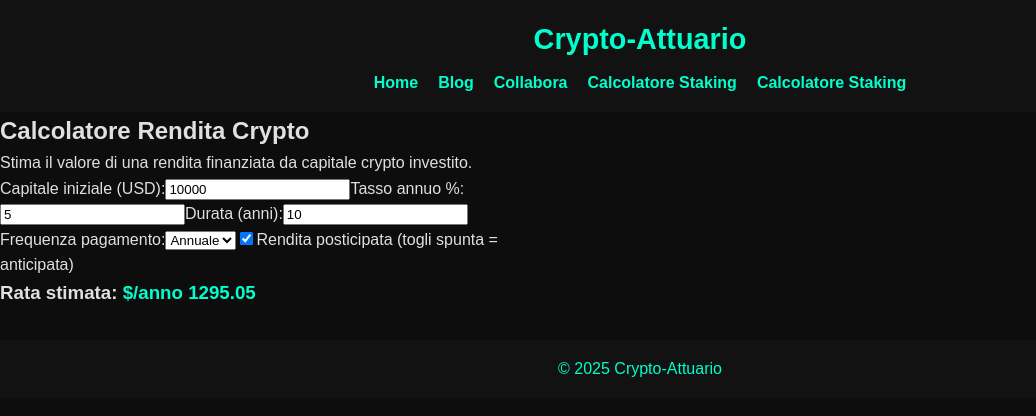
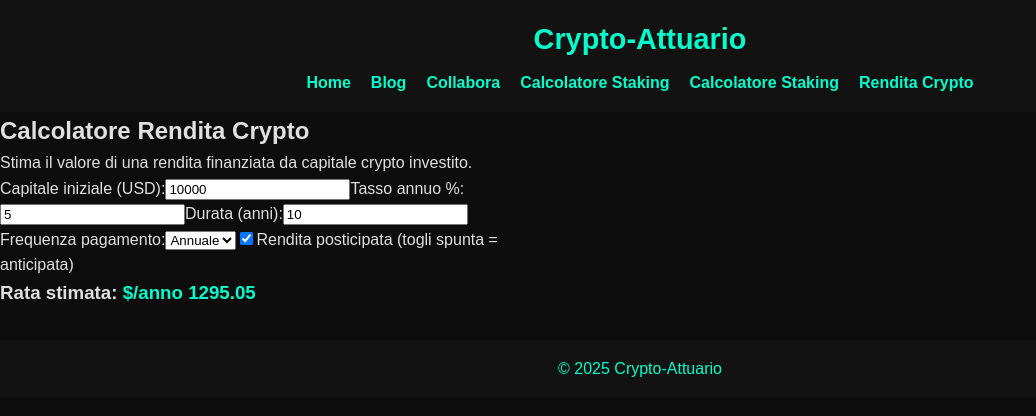
Before and after one commit to pietroscik/crypto-attuario, a Next.js app: page /rendita in a window 1280 px wide. Shown: the top 416 px of the page, without its empty margins (0-1036 px from the left). Built offline with nearby package versions, Linux system fonts and the light colour scheme.

Commit message:
Update Layout.js

```diff
--- a/components/Layout.js
+++ b/components/Layout.js
@@ -9,7 +9,8 @@ export default function Layout({ children }) {
           <a href="/blog">Blog</a>
           <a href="/sponsor">Collabora</a>
           <a href="/staking">Calcolatore Staking</a>
-<a href="/staking">Calcolatore Staking</a>
+          <a href="/staking">Calcolatore Staking</a>
+          <a href="/rendita">Rendita Crypto</a>
         </nav>
       </header>
 
```
